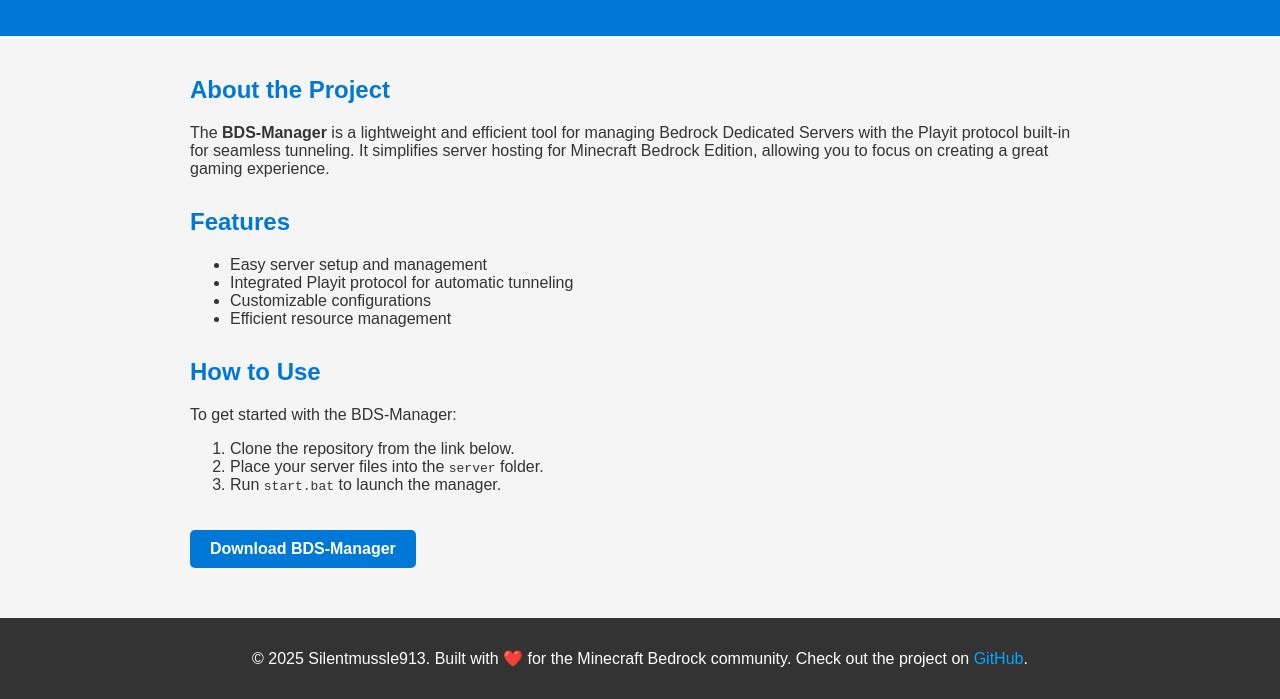
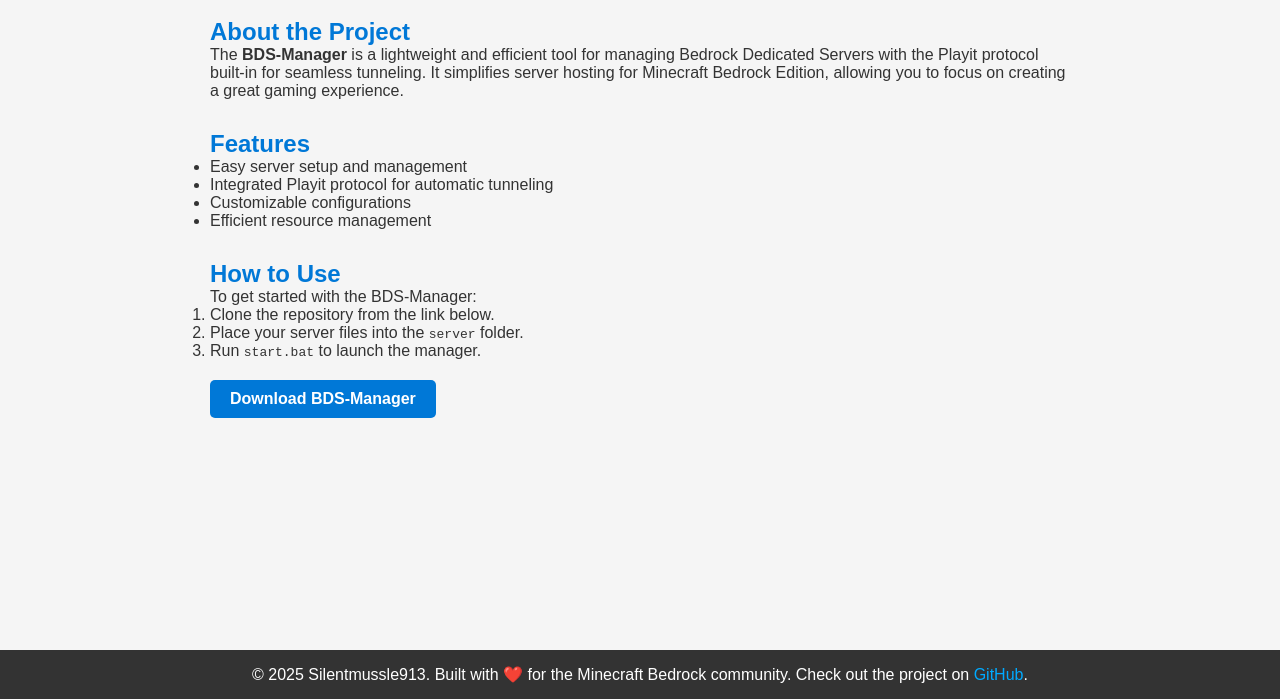
Before and after one commit to Silentmussle913/leviLamina-WebUI, a website: page index.html in a window 1280 px wide. Shown: the part 101-800 px from the top of the page. Drawn offline with Linux system fonts and the light colour scheme.

Commit message:
Update index.html

```diff
--- a/index.html
+++ b/index.html
@@ -5,16 +5,21 @@
   <meta name="viewport" content="width=device-width, initial-scale=1.0">
   <title>BDS-Manager with Playit Protocol</title>
   <style>
-    /* Base styles */
+    /* Base reset */
+    * {
+      margin: 0;
+      padding: 0;
+      box-sizing: border-box;
+    }
+
+    /* Body and Layout Setup */
     body {
       font-family: Arial, sans-serif;
-      margin: 0;
-      padding: 0;
+      display: flex;
+      flex-direction: column;
+      min-height: 100vh; /* Ensures body height fills viewport */
       background-color: #f5f5f5;
       color: #333;
-      display: flex;
-      flex-direction: column;
-      min-height: 100vh; /* Ensure the page covers the entire viewport height */
     }
 
     header {
@@ -33,7 +38,7 @@
     }
 
     main {
-      flex: 1; /* This ensures the main content expands to push the footer to the bottom */
+      flex: 1; /* Pushes footer to bottom when content is small */
       padding: 20px;
       max-width: 900px;
       margin: 0 auto;
@@ -66,7 +71,10 @@
       background-color: #333;
       color: white;
       text-align: center;
-      padding: 15px;
+      padding: 15px 10px;
+      position: relative; /* This ensures it behaves consistently */
+      bottom: 0;
+      width: 100%;
     }
 
     footer a {
```
